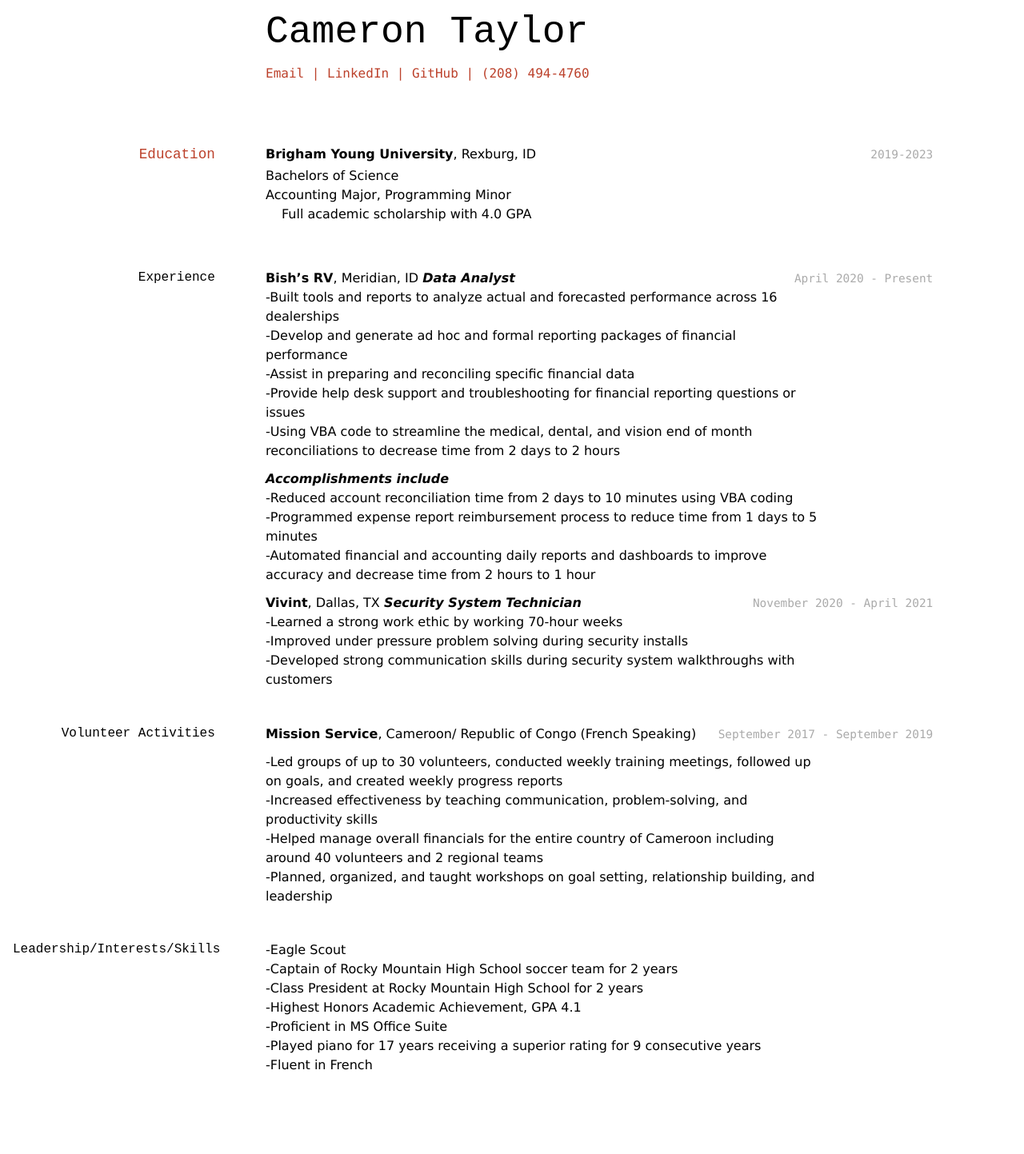
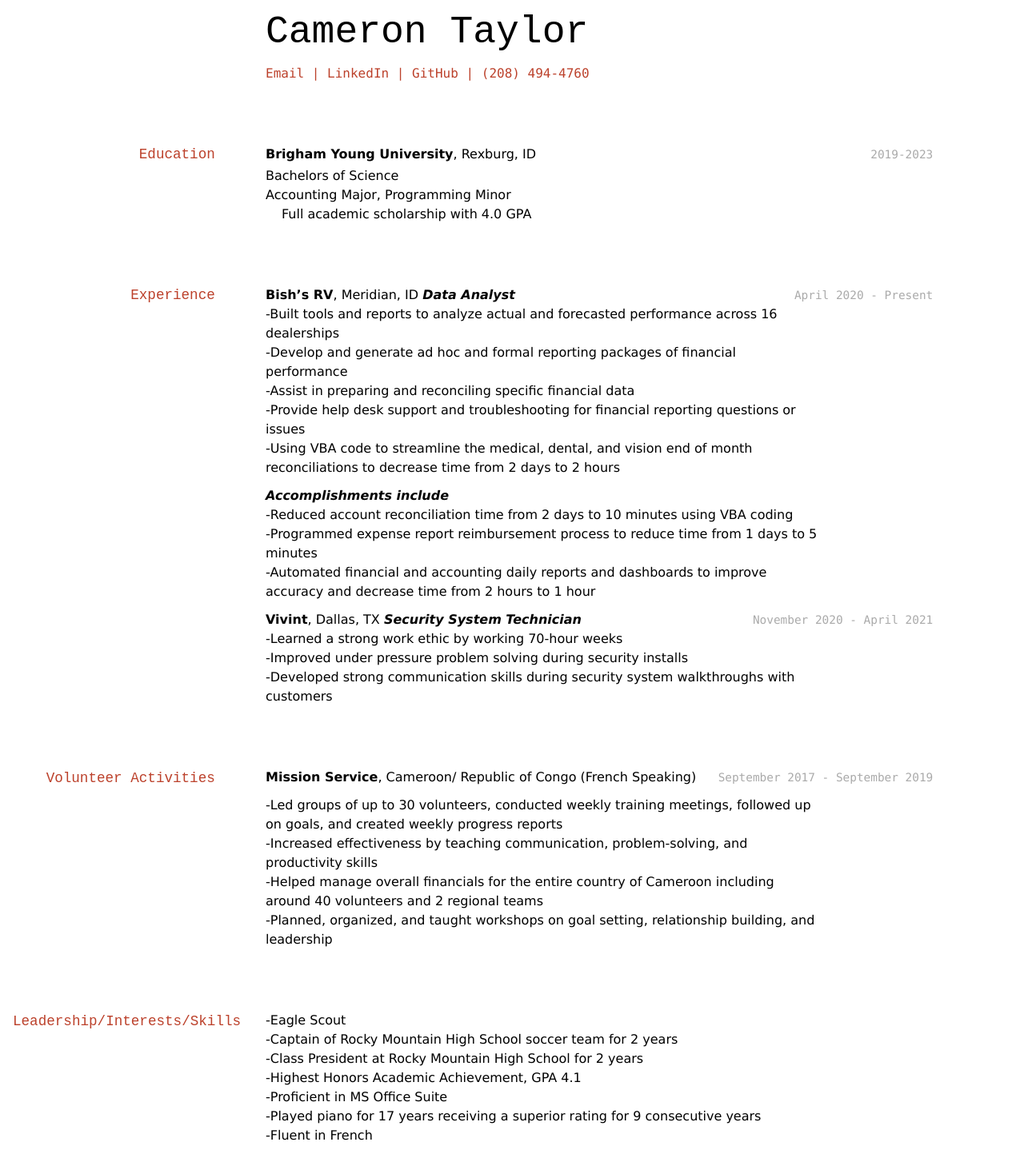
Before and after one commit to acctg-analyst/resume_website, a Jekyll site: the page built from docs/index.md, in a window 1280 px wide. Shown: the whole page at 80% size. Built offline with Jekyll 4.4.1, drawn with Linux system fonts in a browser that asks for light colours; before the commit the page ends 1355 px from its top, so only the background shows below that.

Commit message:
headings

```diff
--- a/docs/index.md
+++ b/docs/index.md
@@ -21,7 +21,7 @@ __Brigham Young University__, Rexburg, ID
 - Accounting Major, Programming Minor <br>
 Full academic scholarship with 4.0 GPA
 
-### Experience
+## Experience
 
 `April 2020 - Present`
 __Bish's RV__, Meridian, ID
@@ -44,7 +44,7 @@ __*Security System Technician*__ <br>
 -Improved under pressure problem solving during security installs <br>
 -Developed strong communication skills during security system walkthroughs with customers <br>
 
-### Volunteer Activities
+## Volunteer Activities
 __Mission Service__, Cameroon/ Republic of Congo (French Speaking)
 `September 2017 - September 2019`
 
@@ -53,7 +53,7 @@ __Mission Service__, Cameroon/ Republic of Congo (French Speaking)
 -Helped manage overall financials for the entire country of Cameroon including around 40 volunteers and 2 regional teams <br>
 -Planned, organized, and taught workshops on goal setting, relationship building, and leadership <br>
 
-### Leadership/Interests/Skills
+## Leadership/Interests/Skills
 
 
 -Eagle Scout <br>
```
